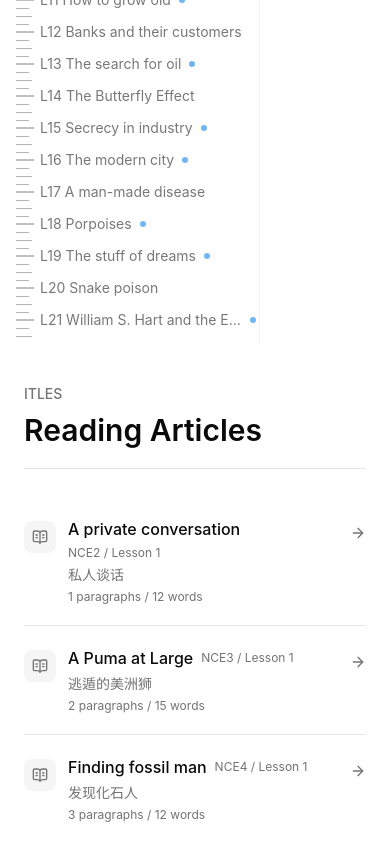
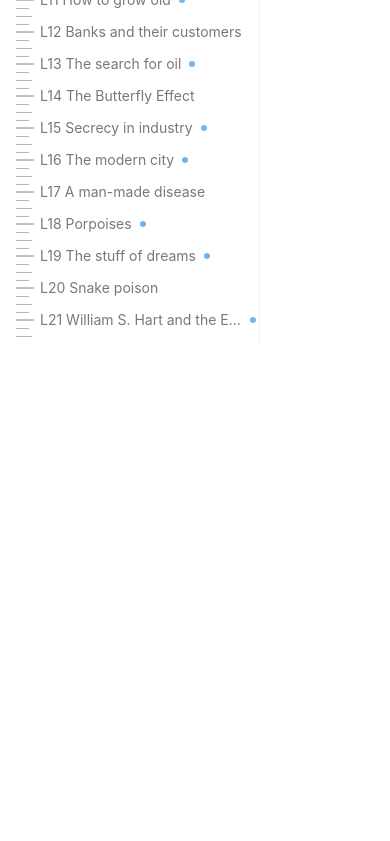
Before and after one commit to farisni/nce-nextjs, a Next.js app: page /itles in a window 390 px wide. Shown: the part 500-1341 px from the top of the page. After the commit the page ends 844 px from the top, so only its background shows below. Built offline with nearby package versions, Linux system fonts and the light colour scheme.

Commit message:
fix: add overflow handling for fixed-height layout

```diff
--- a/src/app/layout.tsx
+++ b/src/app/layout.tsx
@@ -20,11 +20,11 @@ export default function RootLayout({
       className="h-full antialiased"
     >
       <body className="min-h-full">
-        <div className="flex h-svh flex-col bg-background text-foreground md:flex-row">
+        <div className="flex h-svh flex-col overflow-hidden bg-background text-foreground md:flex-row">
           <Suspense fallback={null}>
             <AppSidebar />
           </Suspense>
-          <main className="min-w-0 flex-1">{children}</main>
+          <main className="min-w-0 flex-1 overflow-y-auto">{children}</main>
         </div>
       </body>
     </html>
```
